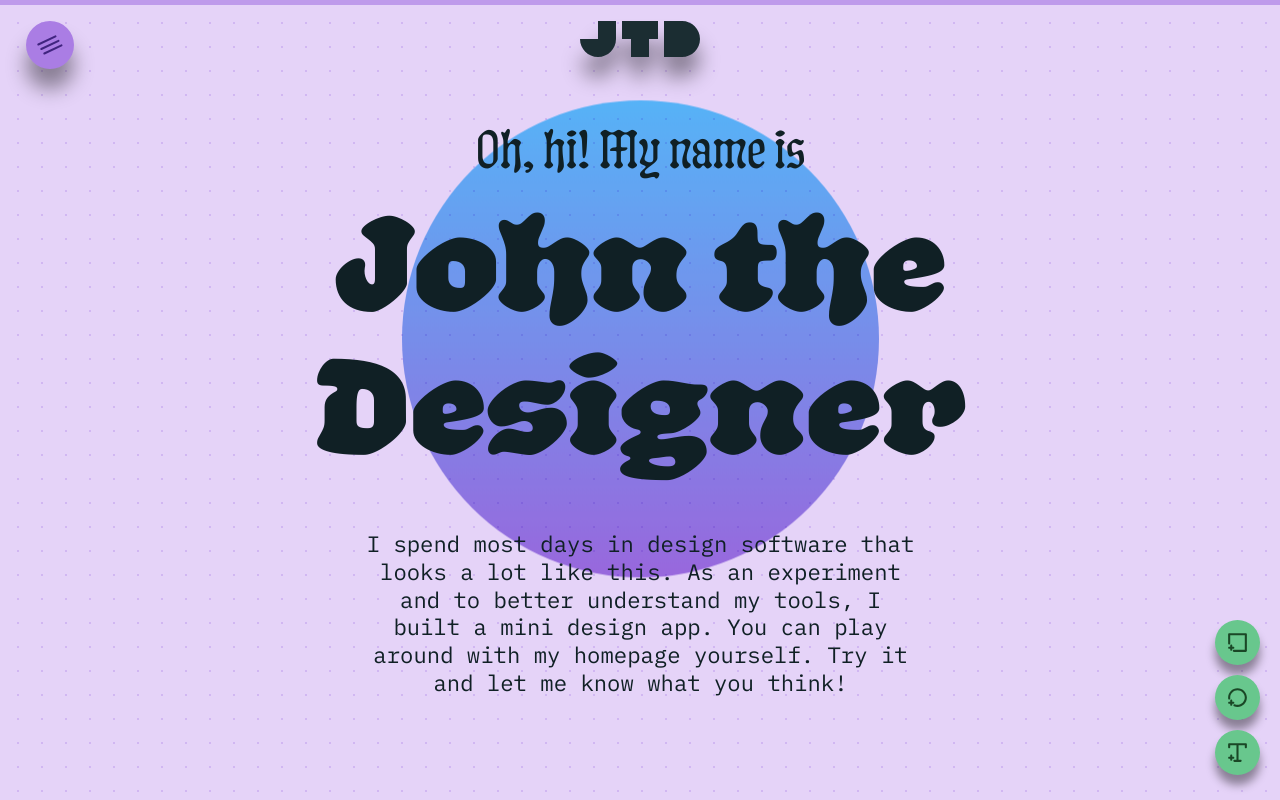
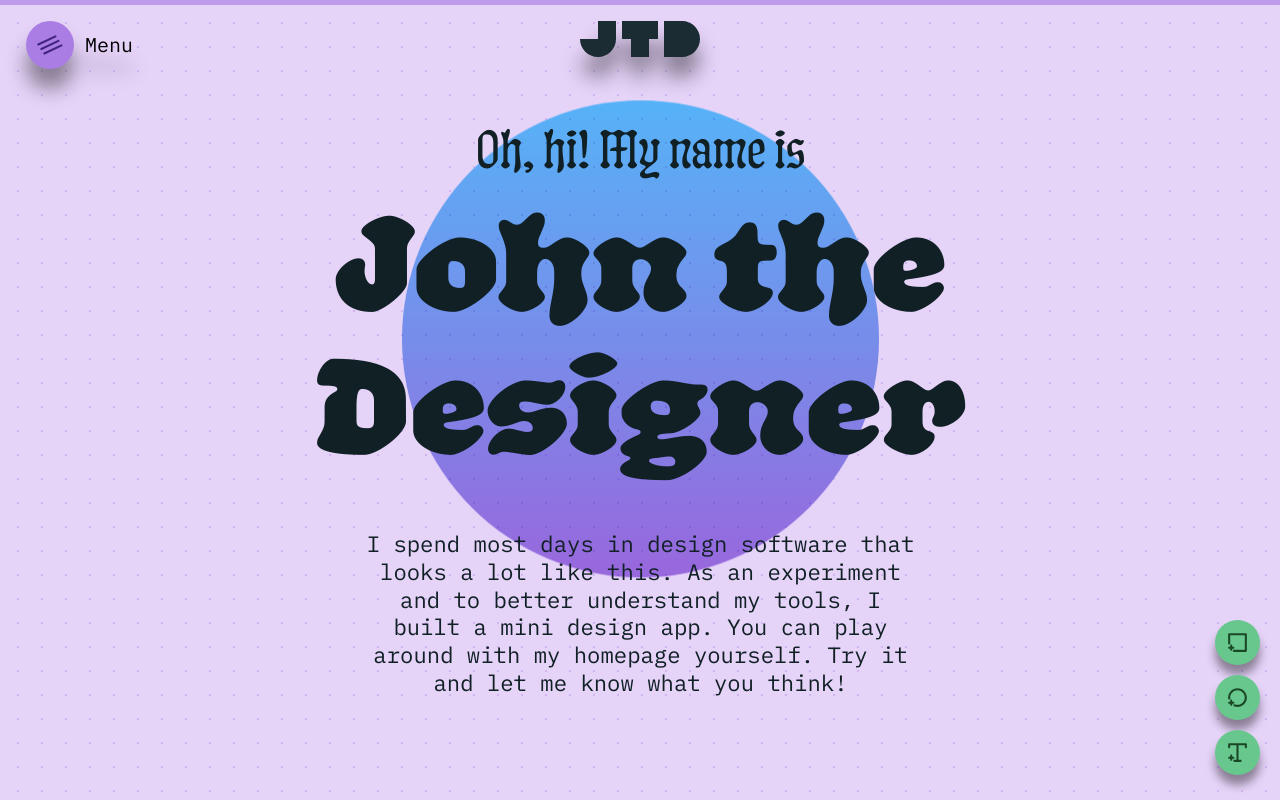
Before and after one commit to johnthedesigner/jtd, a Next.js app: page / in a window 1280 px wide. Built offline with nearby package versions, Linux system fonts and the light colour scheme.

Commit message:
adding menu label text

```diff
--- a/components/Header.js
+++ b/components/Header.js
@@ -143,7 +143,8 @@ const Header = ({ route }) => {
                     onMouseOver={() => setHoverMenu(true)}
                     onMouseOut={() => setHoverMenu(false)}
                 >
-                    <MenuButton active={hoverMenu || displayNav} />
+                    <MenuButton active={hoverMenu || displayNav} />{' '}
+                    <span className="global-header__menu-text">Menu</span>
                 </button>
                 <Link href="/" passHref={true}>
                     <button className="global-header__home-button">
--- a/styles/globals.css
+++ b/styles/globals.css
@@ -252,6 +252,15 @@ a:hover {
     left: 1rem;
     filter: drop-shadow(0 1rem 0.5rem rgba(0, 0, 0, 0.4));
     cursor: pointer;
+}
+
+.global-header__menu-text {
+    font-family: var(--monospace-font);
+    font-size: 1rem;
+    line-height: 2.5rem;
+    position: absolute;
+    top: 0;
+    left: 3.25rem;
 }
 
 .global-header__menu svg {
```
